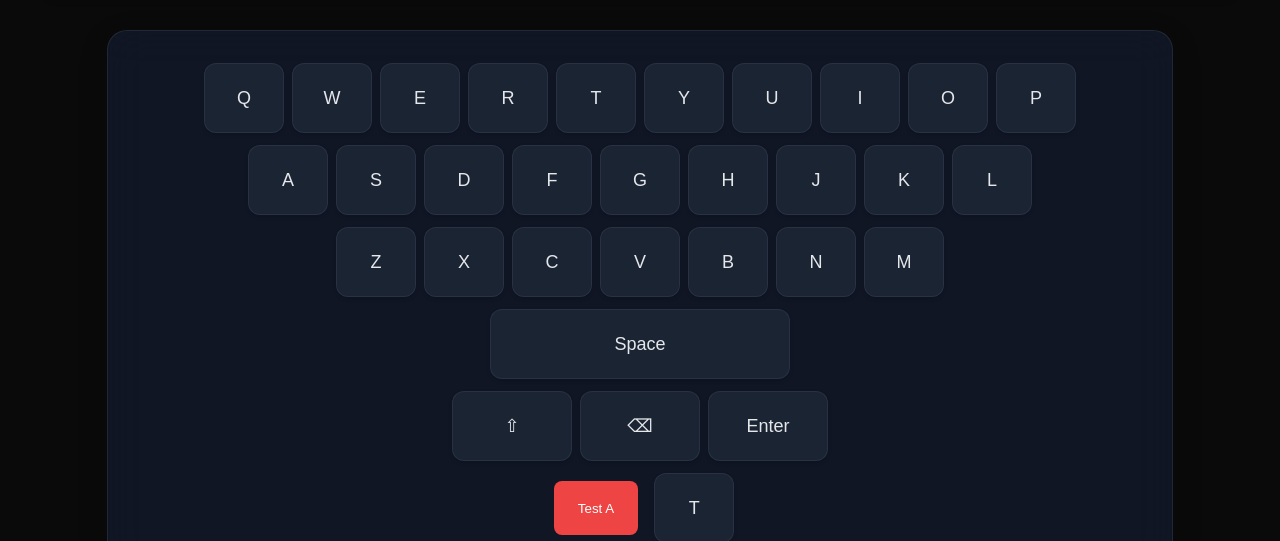
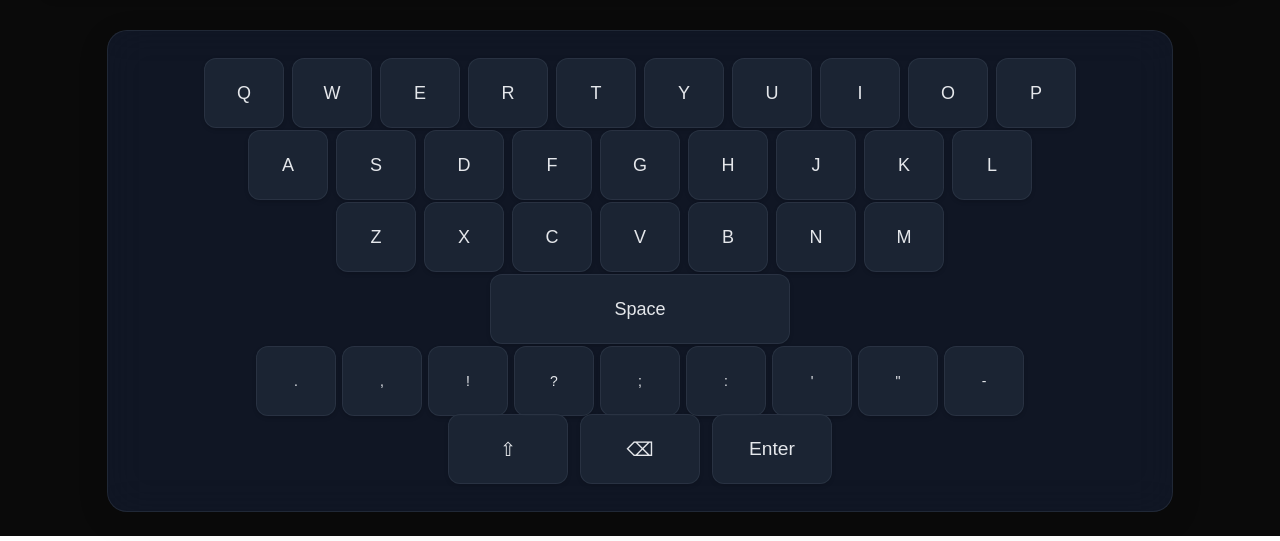
Before and after one commit to roshnibright/visual.ai.ze, a React (Vite) app: page / in a window 1280 px wide. Shown: the part 411-952 px from the top of the page. Built offline with nearby package versions, Linux system fonts and the light colour scheme; no server answers.

Commit message:
changing keys
removing double-click and adding random probability simulating

```diff
--- a/client/src/components/AccessibleKeyboard.css
+++ b/client/src/components/AccessibleKeyboard.css
@@ -295,10 +295,33 @@
   justify-content: center;
   margin-bottom: 12px;
   gap: 8px;
+  align-items: center; /* Center keys vertically within the row */
 }
 
 .keyboard-row:last-child {
   margin-bottom: 0;
+}
+
+.punctuation-keys {
+  margin-bottom: 8px;
+  gap: 6px;
+}
+
+.punctuation-keys .key {
+  width: 45px;
+  height: 45px;
+  font-size: 14px;
+  padding: 10px 12px;
+}
+
+.special-keys {
+  gap: 12px;
+}
+
+.special-keys .key {
+  width: 100px;
+  height: 60px;
+  font-size: 1.2rem;
 }
 
 /* Key Styles */
@@ -310,8 +333,8 @@
   padding: 16px 20px;
   cursor: pointer;
   transition: all 0.2s cubic-bezier(0.4, 0, 0.2, 1);
-  min-width: 60px;
-  min-height: 60px;
+  width: 60px;
+  height: 60px;
   display: flex;
   align-items: center;
   justify-content: center;
--- a/client/src/components/AccessibleKeyboard.jsx
+++ b/client/src/components/AccessibleKeyboard.jsx
@@ -23,45 +23,62 @@ const AccessibleKeyboard = () => {
     BACKSPACE: { label: "⌫", width: "medium" },
     ENTER: { label: "Enter", width: "medium" },
     SHIFT: { label: "⇧", width: "medium" },
+    ".": { label: ".", width: "normal" },
+    ",": { label: ",", width: "normal" },
+    "!": { label: "!", width: "normal" },
+    "?": { label: "?", width: "normal" },
+    ";": { label: ";", width: "normal" },
+    ":": { label: ":", width: "normal" },
+    "'": { label: "'", width: "normal" },
+    '"': { label: '"', width: "normal" },
+    "-": { label: "-", width: "normal" },
   };
 
-  // Simple prediction algorithm (can be enhanced with ML models)
+  // Simulate backend prediction API call
+  // Expected backend JSON format:
+  // {
+  //   "a": { "e": 0.3, "n": 0.2, "t": 0.15, "r": 0.1, "s": 0.1 },
+  //   "b": { "e": 0.4, "a": 0.2, "i": 0.15, "o": 0.1, "u": 0.1 }
+  // }
   const generatePredictions = useCallback((currentText) => {
     const predictions = {};
     const lastChar = currentText.slice(-1).toLowerCase();
 
-    // Simple character frequency-based predictions
-    const charFrequencies = {
-      a: { e: 0.3, n: 0.2, t: 0.15, r: 0.1, s: 0.1, i: 0.05, o: 0.05, u: 0.05 },
-      b: { e: 0.4, a: 0.2, i: 0.15, o: 0.1, u: 0.1, y: 0.05 },
-      c: { a: 0.3, e: 0.25, h: 0.2, i: 0.1, o: 0.1, u: 0.05 },
-      d: { e: 0.4, a: 0.2, i: 0.15, o: 0.1, u: 0.1, y: 0.05 },
-      e: { r: 0.3, n: 0.2, t: 0.15, a: 0.1, s: 0.1, i: 0.05, o: 0.05, u: 0.05 },
-      f: { e: 0.4, a: 0.2, i: 0.15, o: 0.1, u: 0.1, y: 0.05 },
-      g: { e: 0.4, a: 0.2, i: 0.15, o: 0.1, u: 0.1, y: 0.05 },
-      h: { e: 0.4, a: 0.2, i: 0.15, o: 0.1, u: 0.1, y: 0.05 },
-      i: { n: 0.3, t: 0.2, s: 0.15, a: 0.1, e: 0.1, o: 0.05, u: 0.05, r: 0.05 },
-      j: { e: 0.4, a: 0.2, i: 0.15, o: 0.1, u: 0.1, y: 0.05 },
-      k: { e: 0.4, a: 0.2, i: 0.15, o: 0.1, u: 0.1, y: 0.05 },
-      l: { e: 0.4, a: 0.2, i: 0.15, o: 0.1, u: 0.1, y: 0.05 },
-      m: { e: 0.4, a: 0.2, i: 0.15, o: 0.1, u: 0.1, y: 0.05 },
-      n: { e: 0.4, a: 0.2, i: 0.15, o: 0.1, u: 0.1, y: 0.05 },
-      o: { n: 0.3, r: 0.2, t: 0.15, a: 0.1, e: 0.1, i: 0.05, u: 0.05, s: 0.05 },
-      p: { e: 0.4, a: 0.2, i: 0.15, o: 0.1, u: 0.1, y: 0.05 },
-      q: { u: 0.8, a: 0.1, e: 0.05, i: 0.05 },
-      r: { e: 0.4, a: 0.2, i: 0.15, o: 0.1, u: 0.1, y: 0.05 },
-      s: { e: 0.4, a: 0.2, i: 0.15, o: 0.1, u: 0.1, y: 0.05 },
-      t: { e: 0.4, a: 0.2, i: 0.15, o: 0.1, u: 0.1, y: 0.05 },
-      u: { n: 0.3, t: 0.2, s: 0.15, a: 0.1, e: 0.1, i: 0.05, o: 0.05, r: 0.05 },
-      v: { e: 0.4, a: 0.2, i: 0.15, o: 0.1, u: 0.1, y: 0.05 },
-      w: { e: 0.4, a: 0.2, i: 0.15, o: 0.1, u: 0.1, y: 0.05 },
-      x: { e: 0.4, a: 0.2, i: 0.15, o: 0.1, u: 0.1, y: 0.05 },
-      y: { e: 0.4, a: 0.2, i: 0.15, o: 0.1, u: 0.1, s: 0.05 },
-      z: { e: 0.4, a: 0.2, i: 0.15, o: 0.1, u: 0.1, y: 0.05 },
-    };
+    if (lastChar && /[a-z\s.,!?;:'"-]/.test(lastChar)) {
+      // Simulate backend response with random probabilities
+      const allChars = "abcdefghijklmnopqrstuvwxyz .,!?;:'\"-";
+      const numPredictions = Math.floor(Math.random() * 5) + 1; // 1-5 predictions
+      const selectedChars = [];
 
-    if (lastChar && charFrequencies[lastChar]) {
-      predictions[lastChar] = charFrequencies[lastChar];
+      // Randomly select characters
+      while (selectedChars.length < numPredictions) {
+        const randomChar =
+          allChars[Math.floor(Math.random() * allChars.length)];
+        if (!selectedChars.includes(randomChar)) {
+          selectedChars.push(randomChar);
+        }
+      }
+
+      // Generate random probabilities that sum to 1
+      const probabilities = [];
+      let remaining = 1;
+      for (let i = 0; i < selectedChars.length; i++) {
+        if (i === selectedChars.length - 1) {
+          probabilities.push(remaining);
+        } else {
+          const prob = Math.random() * remaining * 0.8; // Leave some for remaining
+          probabilities.push(prob);
+          remaining -= prob;
+        }
+      }
+
+      // Create prediction object
+      const charPredictions = {};
+      selectedChars.forEach((char, index) => {
+        charPredictions[char] = probabilities[index];
+      });
+
+      predictions[lastChar] = charPredictions;
     }
 
     return predictions;
@@ -85,7 +102,25 @@ const AccessibleKeyboard = () => {
         // Increase size for predicted keys
         Object.entries(predictions).forEach(([char, predictions]) => {
           Object.entries(predictions).forEach(([predictedChar, confidence]) => {
-            const key = predictedChar.toUpperCase();
+            let key;
+            if (predictedChar === " ") {
+              key = "SPACE";
+            } else if (
+              predictedChar === "." ||
+              predictedChar === "," ||
+              predictedChar === "!" ||
+              predictedChar === "?" ||
+              predictedChar === ";" ||
+              predictedChar === ":" ||
+              predictedChar === "'" ||
+              predictedChar === '"' ||
+              predictedChar === "-"
+            ) {
+              key = predictedChar;
+            } else {
+              key = predictedChar.toUpperCase();
+            }
+
             if (sizes[key] !== undefined) {
               sizes[key] = Math.max(
                 minSize,
@@ -101,6 +136,54 @@ const AccessibleKeyboard = () => {
     [keyboardLayout, isAccessibleMode]
   );
 
+  // Calculate row heights based on largest key in each row
+  const calculateRowHeights = useCallback(() => {
+    if (!isAccessibleMode) return {};
+
+    const rowHeights = {};
+    const baseHeight = 60; // Base height in pixels
+    const maxHeightMultiplier = 2.0;
+
+    console.log("Calculating row heights, keySizes:", keySizes); // Debug log
+
+    // Calculate height for main keyboard rows
+    keyboardLayout.forEach((row, rowIndex) => {
+      const maxSizeInRow = Math.max(...row.map((key) => keySizes[key] || 1));
+      const heightMultiplier = Math.max(
+        1.0,
+        Math.min(maxHeightMultiplier, maxSizeInRow)
+      );
+      rowHeights[rowIndex] = baseHeight * heightMultiplier;
+    });
+
+    // Calculate height for punctuation row
+    const punctuationKeys = [".", ",", "!", "?", ";", ":", "'", '"', "-"];
+    const maxPunctuationSize = Math.max(
+      ...punctuationKeys.map((key) => keySizes[key] || 1)
+    );
+    const punctuationHeightMultiplier = Math.max(
+      1.0,
+      Math.min(maxHeightMultiplier, maxPunctuationSize)
+    );
+    rowHeights[keyboardLayout.length] =
+      baseHeight * punctuationHeightMultiplier;
+
+    // Calculate height for special keys row
+    const specialKeysList = ["SHIFT", "BACKSPACE", "ENTER"];
+    const maxSpecialSize = Math.max(
+      ...specialKeysList.map((key) => keySizes[key] || 1)
+    );
+    const specialHeightMultiplier = Math.max(
+      1.0,
+      Math.min(maxHeightMultiplier, maxSpecialSize)
+    );
+    rowHeights[keyboardLayout.length + 1] =
+      baseHeight * specialHeightMultiplier;
+
+    console.log("Calculated row heights:", rowHeights); // Debug log
+    return rowHeights;
+  }, [keySizes, isAccessibleMode, keyboardLayout]);
+
   // Update predictions and key sizes when text changes
   useEffect(() => {
     console.log("Text updated:", text); // Debug log
@@ -112,40 +195,65 @@ const AccessibleKeyboard = () => {
 
   // Handle key press
   const handleKeyPress = (key) => {
-    console.log("Key pressed:", key, "Current text before:", text); // Debug log
+    console.log("=== handleKeyPress called ===");
+    console.log("Key pressed:", key, "Current text before:", text);
+    console.log("Key type:", typeof key, "Key value:", key);
+
     if (key === "SPACE") {
+      console.log("Processing SPACE key");
       setText((prev) => {
         const newText = prev + " ";
         console.log("Adding space, new text:", newText);
         return newText;
       });
     } else if (key === "BACKSPACE") {
+      console.log("Processing BACKSPACE key");
       setText((prev) => {
         const newText = prev.slice(0, -1);
         console.log("Backspace, new text:", newText);
         return newText;
       });
     } else if (key === "ENTER") {
+      console.log("Processing ENTER key");
       setText((prev) => {
         const newText = prev + "\n";
         console.log("Enter, new text:", newText);
         return newText;
       });
     } else if (key === "SHIFT") {
-      // Shift functionality can be added later
-      console.log("Shift pressed, no action");
+      console.log("Processing SHIFT key - no action");
       return;
+    } else if (
+      key === "." ||
+      key === "," ||
+      key === "!" ||
+      key === "?" ||
+      key === ";" ||
+      key === ":" ||
+      key === "'" ||
+      key === '"' ||
+      key === "-"
+    ) {
+      console.log("Processing punctuation key:", key);
+      setText((prev) => {
+        const newText = prev + key;
+        console.log("Adding punctuation", key, "new text:", newText);
+        return newText;
+      });
     } else {
+      console.log("Processing letter key:", key);
       setText((prev) => {
         const newText = prev + key.toLowerCase();
         console.log("Adding letter", key, "new text:", newText);
         return newText;
       });
     }
+    console.log("=== handleKeyPress finished ===");
   };
 
   // Handle regular keyboard events
   const handleKeyDown = (e) => {
+    // Only handle keyboard navigation, not mouse clicks
     if (e.key === "Tab") {
       e.preventDefault();
       // Focus management for keyboard navigation
@@ -162,35 +270,56 @@ const AccessibleKeyboard = () => {
   };
 
   // Key component
-  const Key = ({ keyValue, size = 1, isFocused = false }) => {
+  const Key = ({ keyValue, size = 1, isFocused = false, className = "" }) => {
     const keyInfo = specialKeys[keyValue] || {
       label: keyValue,
       width: "normal",
     };
-    const scale = isAccessibleMode ? keySizes[keyValue] || size : 1;
+    const keySize = isAccessibleMode ? keySizes[keyValue] || size : 1;
+
+    // Calculate width and height multipliers (1.0 to 3.0x)
+    const widthMultiplier = Math.max(1.0, Math.min(3.0, keySize));
+    const heightMultiplier = Math.max(1.0, Math.min(2.0, keySize));
+    const baseWidth = 60; // Base width in pixels
+    const baseHeight = 60; // Base height in pixels
+    const calculatedWidth = baseWidth * widthMultiplier;
+    const calculatedHeight = baseHeight * heightMultiplier;
+
+    // Debug logging for key sizing
+    if (keySize > 1.1) {
+      console.log(
+        `Key ${keyValue}: size=${keySize}, width=${calculatedWidth}px, height=${calculatedHeight}px`
+      );
+    }
 
     const handleClick = () => {
       console.log("Key clicked:", keyValue, "Current text:", text); // Debug log
+      console.log("About to call handleKeyPress with:", keyValue);
       handleKeyPress(keyValue);
+      console.log("handleKeyPress called for:", keyValue);
+    };
+
+    const handleTouch = (e) => {
+      e.preventDefault();
+      console.log("Key touched:", keyValue, "Current text:", text); // Debug log
+      console.log("About to call handleKeyPress with:", keyValue);
+      handleKeyPress(keyValue);
+      console.log("handleKeyPress called for:", keyValue);
     };
 
     return (
       <button
-        className={`key ${keyInfo.width} ${isFocused ? "focused" : ""} ${
+        className={`key ${keyInfo.width} ${
           isAccessibleMode ? "accessible" : "regular"
-        }`}
+        } ${className}`}
         style={{
-          transform: `scale(${scale})`,
-          transition: "transform 0.3s cubic-bezier(0.4, 0, 0.2, 1)",
+          width: `${calculatedWidth}px`,
+          height: `${calculatedHeight}px`,
+          transition:
+            "width 0.3s cubic-bezier(0.4, 0, 0.2, 1), height 0.3s cubic-bezier(0.4, 0, 0.2, 1)",
         }}
-        onClick={(e) => {
-          e.preventDefault();
-          e.stopPropagation();
-          console.log("Button clicked directly:", keyValue);
-          handleClick();
-        }}
-        onFocus={() => setFocusedKey(keyValue)}
-        onBlur={() => setFocusedKey(null)}
+        onClick={handleClick}
+        onTouchStart={handleTouch}
         aria-label={`Key ${keyInfo.label}`}
         tabIndex={0}
       >
@@ -204,7 +333,6 @@ const AccessibleKeyboard = () => {
       className={`accessible-keyboard-container ${
         isDarkMode ? "dark-mode" : "light-mode"
       }`}
-      onKeyDown={handleKeyDown}
     >
       <div className="header-controls">
         <div className="app-header">
@@ -255,14 +383,17 @@ const AccessibleKeyboard = () => {
                 <span className="prediction-label">After "{char}":</span>
                 {Object.entries(preds)
                   .sort(([, a], [, b]) => b - a)
-                  .slice(0, 3)
+                  .slice(0, 5)
                   .map(([predictedChar, confidence]) => (
                     <span
                       key={predictedChar}
                       className="prediction-item"
-                      style={{ opacity: confidence }}
+                      style={{ opacity: Math.max(0.3, confidence) }}
                     >
-                      {predictedChar} ({Math.round(confidence * 100)}%)
+                      {predictedChar === " "
+                        ? "SPACE"
+                        : predictedChar.toUpperCase()}{" "}
+                      ({Math.round(confidence * 100)}%)
                     </span>
                   ))}
               </div>
@@ -276,40 +407,73 @@ const AccessibleKeyboard = () => {
         role="application"
         aria-label="Accessible keyboard"
       >
+        {(() => {
+          const rowHeights = calculateRowHeights();
+
+          return (
+            <>
               {keyboardLayout.map((row, rowIndex) => (
-          <div key={rowIndex} className="keyboard-row">
+                <div
+                  key={rowIndex}
+                  className="keyboard-row"
+                  style={{
+                    height: rowHeights[rowIndex]
+                      ? `${rowHeights[rowIndex]}px`
+                      : "auto",
+                    transition: "height 0.3s cubic-bezier(0.4, 0, 0.2, 1)",
+                  }}
+                >
                   {row.map((key) => (
-              <Key key={key} keyValue={key} isFocused={focusedKey === key} />
+                    <Key
+                      key={key}
+                      keyValue={key}
+                      isFocused={focusedKey === key}
+                      className="key-main"
+                    />
                   ))}
                 </div>
               ))}
 
-        <div className="keyboard-row special-keys">
-          <Key keyValue="SHIFT" />
-          <Key keyValue="BACKSPACE" />
-          <Key keyValue="ENTER" />
+              <div
+                className="keyboard-row punctuation-keys"
+                style={{
+                  height: rowHeights[keyboardLayout.length]
+                    ? `${rowHeights[keyboardLayout.length]}px`
+                    : "auto",
+                  transition: "height 0.3s cubic-bezier(0.4, 0, 0.2, 1)",
+                }}
+              >
+                {[".", ",", "!", "?", ";", ":", "'", '"', "-"].map((key) => (
+                  <Key
+                    key={key}
+                    keyValue={key}
+                    isFocused={focusedKey === key}
+                    className="key-punctuation"
+                  />
+                ))}
               </div>
 
-        <div className="keyboard-row test-keys">
-          <button
-            onClick={() => {
-              console.log("Test button clicked");
-              setText((prev) => prev + "A");
-            }}
+              <div
+                className="keyboard-row special-keys"
                 style={{
-              padding: "12px 24px",
-              background: "#ef4444",
-              color: "white",
-              border: "none",
-              borderRadius: "8px",
-              cursor: "pointer",
-              margin: "8px",
+                  height: rowHeights[keyboardLayout.length + 1]
+                    ? `${rowHeights[keyboardLayout.length + 1]}px`
+                    : "auto",
+                  transition: "height 0.3s cubic-bezier(0.4, 0, 0.2, 1)",
                 }}
               >
-            Test A
-          </button>
-          <Key keyValue="T" isFocused={false} />
+                {["SHIFT", "BACKSPACE", "ENTER"].map((key) => (
+                  <Key
+                    key={key}
+                    keyValue={key}
+                    isFocused={focusedKey === key}
+                    className="key-special"
+                  />
+                ))}
               </div>
+            </>
+          );
+        })()}
       </div>
     </div>
   );
```
Lines whose indentation alone changed are shown as unchanged.
